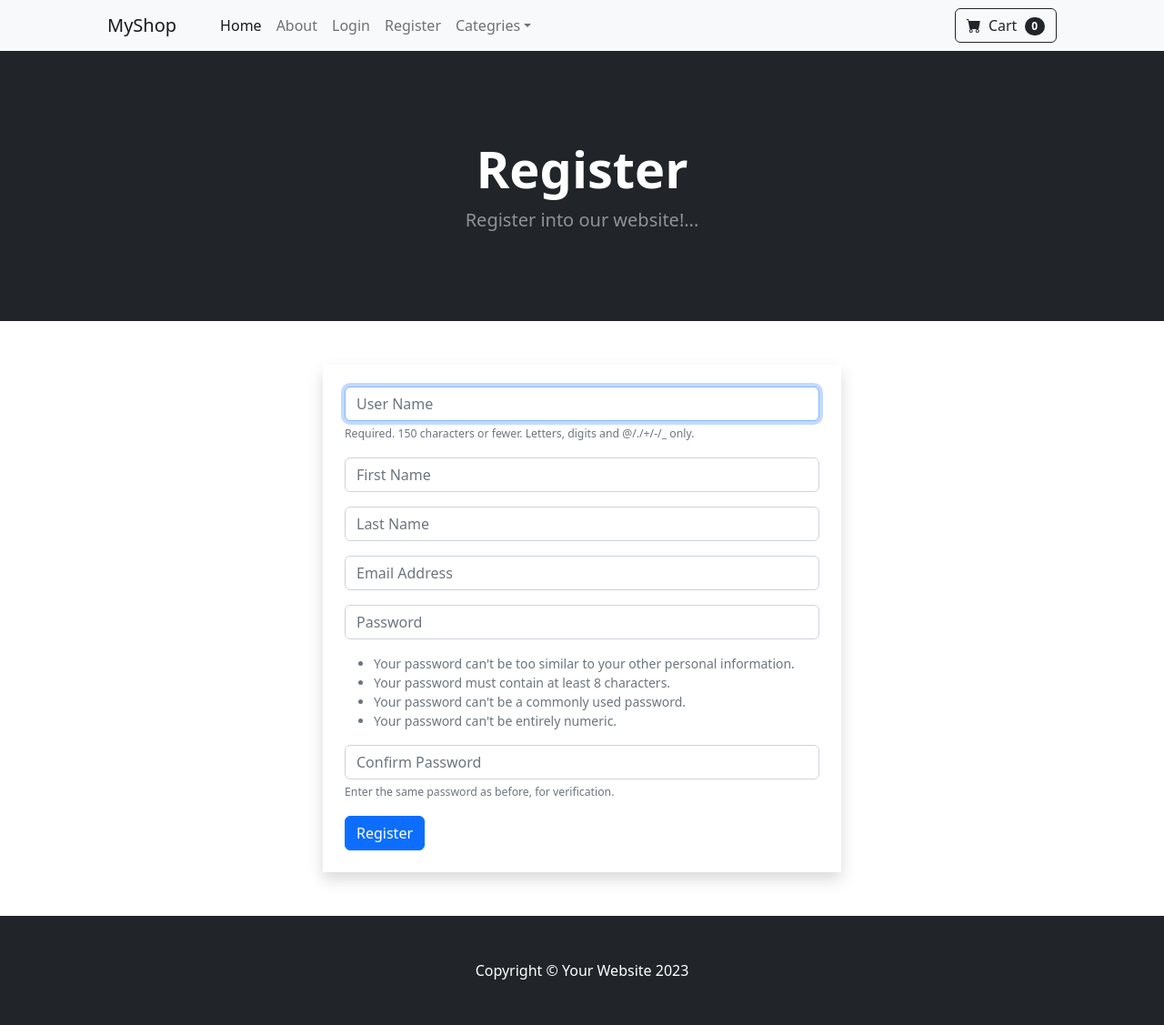
After one commit to meet123-tech/Ecom, a Django app: page /register/ in a window 1280 px wide. The commit adds this page. Shown: the whole page at 91% size. Run offline with Django 5.2, Linux system fonts and the light colour scheme; some libraries are stand-ins or nearby versions.

Commit message:
Add Register functinality

```diff
--- a/Ecomm/cart/views.py
+++ b/Ecomm/cart/views.py
@@ -29,13 +29,15 @@ def add_cart(request):
         product = get_object_or_404(Product,id = product_id)
 
         cart.add(product=product,quantity=product_qunt)
-        messages.success(request, f'{product.name} Added to Cart Successfully!...')
         cart_quantity = cart.__len__()
 
         response = JsonResponse({
 
            'qunt':cart_quantity
         })
+
+        messages.success(request, f'{product.name} Added to Cart Successfully!...')
+
 
         return response
 
--- /dev/null
+++ b/Ecomm/shop/forms.py
@@ -0,0 +1,35 @@
+from django.contrib.auth.models import User
+from django.contrib.auth.forms import UserCreationForm
+from django import forms
+
+
+class SignUpForm(UserCreationForm):
+	email = forms.EmailField(label="", widget=forms.TextInput(
+		attrs={'class': 'form-control', 'placeholder': 'Email Address'}))
+	first_name = forms.CharField(label="", max_length=100, widget=forms.TextInput(
+		attrs={'class': 'form-control', 'placeholder': 'First Name'}))
+	last_name = forms.CharField(label="", max_length=100, widget=forms.TextInput(
+		attrs={'class': 'form-control', 'placeholder': 'Last Name'}))
+
+	class Meta:
+		model = User
+		fields = ('username', 'first_name', 'last_name',
+		          'email', 'password1', 'password2')
+
+	def __init__(self, *args, **kwargs):
+		super(SignUpForm, self).__init__(*args, **kwargs)
+
+		self.fields['username'].widget.attrs['class'] = 'form-control'
+		self.fields['username'].widget.attrs['placeholder'] = 'User Name'
+		self.fields['username'].label = ''
+		self.fields['username'].help_text = '<span class="form-text text-muted"><small>Required. 150 characters or fewer. Letters, digits and @/./+/-/_ only.</small></span>'
+
+		self.fields['password1'].widget.attrs['class'] = 'form-control'
+		self.fields['password1'].widget.attrs['placeholder'] = 'Password'
+		self.fields['password1'].label = ''
+		self.fields['password1'].help_text = '<ul class="form-text text-muted small"><li>Your password can\'t be too similar to your other personal information.</li><li>Your password must contain at least 8 characters.</li><li>Your password can\'t be a commonly used password.</li><li>Your password can\'t be entirely numeric.</li></ul>'
+
+		self.fields['password2'].widget.attrs['class'] = 'form-control'
+		self.fields['password2'].widget.attrs['placeholder'] = 'Confirm Password'
+		self.fields['password2'].label = ''
+		self.fields['password2'].help_text = '<span class="form-text text-muted"><small>Enter the same password as before, for verification.</small></span>'
--- a/Ecomm/shop/templates/category.html
+++ b/Ecomm/shop/templates/category.html
@@ -52,6 +52,7 @@
                                 href="{% url 'product' product.id %}">View Product</a></div>
                     </div>
                 </div>
+
             </div>
             {% else %}
 
--- a/Ecomm/shop/templates/navbar.html
+++ b/Ecomm/shop/templates/navbar.html
@@ -19,7 +19,7 @@
 
                 {% else %}
                 <li class="nav-item"><a class="nav-link" href="{% url 'login' %}">Login</a></li>
-
+                <li class="nav-item"><a class="nav-link" href="{% url 'register' %}">Register</a></li>
                 {% endif %}
                 <li class="nav-item dropdown">
                     <a class="nav-link dropdown-toggle" id="navbarDropdown" href="#" role="button"
--- a/Ecomm/shop/templates/product.html
+++ b/Ecomm/shop/templates/product.html
@@ -92,7 +92,8 @@
 
             success: function(json){
                 // console.log(json)
-                document.getElementById('card_quantity').textContent = json.qunt
+                // document.getElementById('card_quantity').textContent = json.qunt
+                location.reload()
 
             },
 
--- /dev/null
+++ b/Ecomm/shop/templates/register.html
@@ -0,0 +1,34 @@
+{% extends 'base.html' %}
+
+{% block content %}
+
+<header class="bg-dark py-5">
+    <div class="container px-4 px-lg-5 my-5">
+        <div class="text-center text-white">
+            <h1 class="display-4 fw-bolder">Register</h1>
+            <p class="lead fw-normal text-white-50 mb-0">Register into our website!...</p>
+        </div>
+    </div>
+</header>
+
+<div class="container my-5 ">
+    <div class="row justify-content-md-center">
+        <div class="col-6 shadow p-4">
+
+        <form method="POST" action="{% url 'register' %}">
+            {% csrf_token %}
+            {{ form.as_p }}
+
+            <button type="submit" class="btn btn-primary">
+                Register
+            </button>
+        </form>
+
+        </div>
+
+    </div>
+
+</div>
+
+
+{% endblock content %}
--- a/Ecomm/shop/urls.py
+++ b/Ecomm/shop/urls.py
@@ -8,6 +8,7 @@ urlpatterns = [
     path('about/', views.about, name='about'),
     path('login/', views.login_user, name='login'),
     path('logout/', views.logout_user, name='logout'),
+    path('register/', views.register, name='register'),
     path('product/<int:pk>/', views.product, name='product'),
     path('category/<str:foo>/', views.category, name='category'),
 
--- a/Ecomm/shop/views.py
+++ b/Ecomm/shop/views.py
@@ -2,6 +2,10 @@ from django.shortcuts import render,redirect
 from django.contrib.auth import login,logout,authenticate
 from django.contrib import messages
 from .models import Product,Category
+from django.contrib.auth.models import User
+from django.contrib.auth.forms import UserCreationForm
+from django import forms
+from .forms import SignUpForm
 
 # Create your views here.
 
@@ -34,6 +38,26 @@ def login_user(request):
     else:
         return render(request,'login.html',{})
 
+def register(request):
+    form = SignUpForm()
+    if request.method == 'POST':
+        form = SignUpForm(request.POST)
+        if form.is_valid():
+            form.save()
+            username = form.cleaned_data.get('username')
+            password = form.cleaned_data.get('password1')
+            user = authenticate(username=username, password=password)
+            login(request, user)
+
+            messages.success(request, ('Account created for '+ username))
+            return redirect('home')
+        else:
+            messages.success(request, ('Something Went wrong...'))
+            return redirect('register')
+    else:
+        return render(request,'register.html',{'form': form})
+
+
 
 def logout_user(request):
     logout(request)
```
Also changed, not shown: Ecomm/db.sqlite3.
